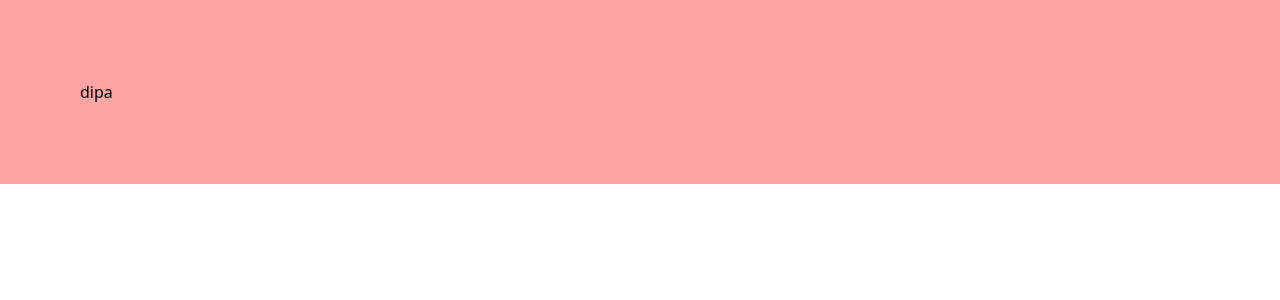
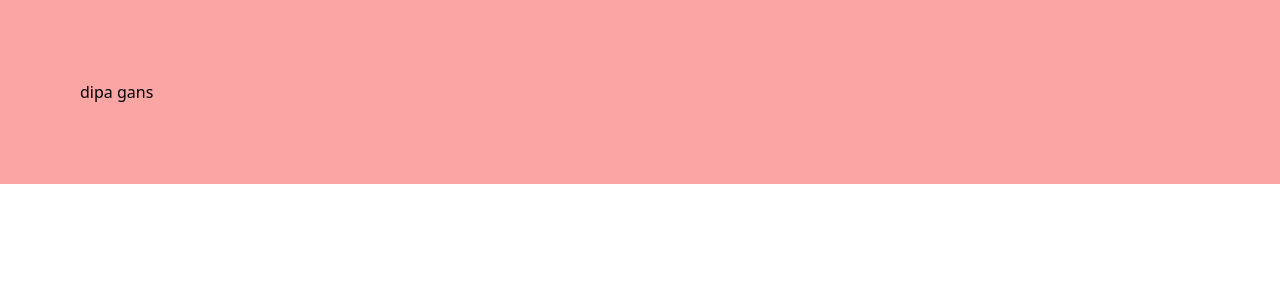
Before and after one commit to AnonGhost09/Portofolio, a React (Create React App) app: page / in a window 1280 px wide. Shown: the top 300 px of the page. Built offline with nearby package versions, Linux system fonts and the light colour scheme.

Commit message:
Update App.js

```diff
--- a/src/App.js
+++ b/src/App.js
@@ -1,5 +1,5 @@
 function App() {
-  return <div className="p-20 bg-red-300">dipa</div>;
+  return <div className="p-20 bg-red-300">dipa gans</div>;
 }
 
 export default App;
```
